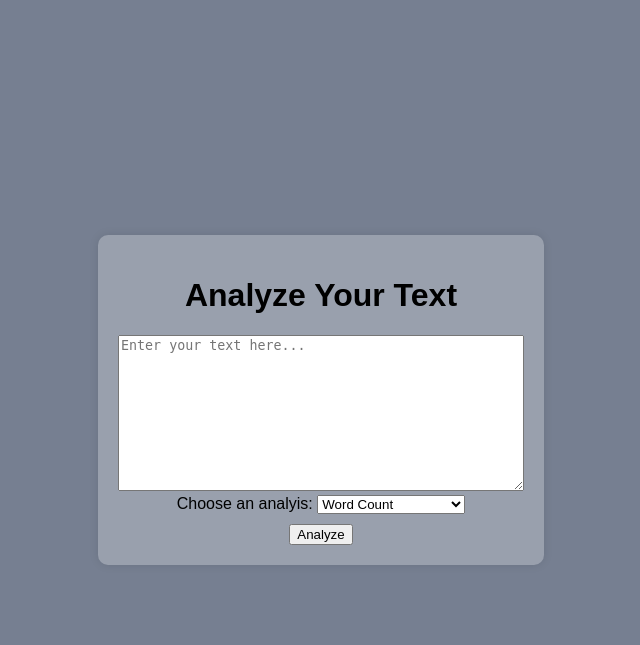
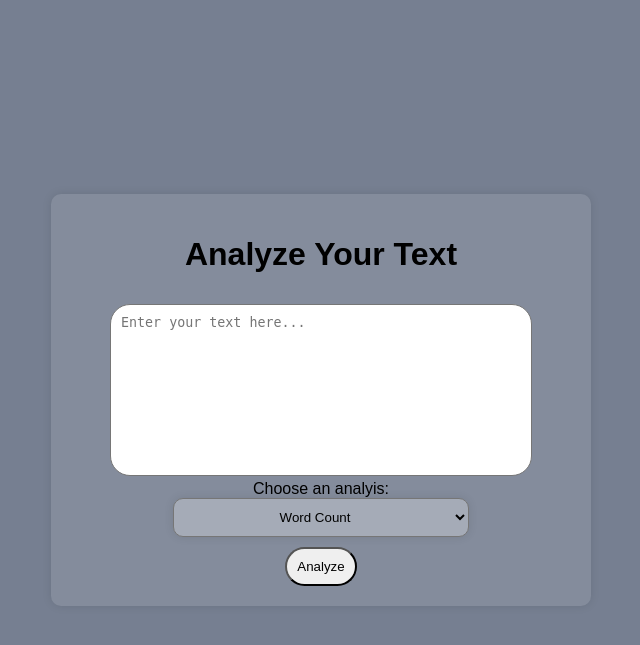
Before and after one commit to pseudoDjnn/bookbot, a Flask app: page / in a window 1280 px wide. Shown: the top 645 px of the page, without its empty margins (319-959 px from the left). Run offline with Flask 3, Linux system fonts and the light colour scheme.

Commit message:
css mods just now

```diff
--- a/static/css/style.css
+++ b/static/css/style.css
@@ -10,18 +10,43 @@ body {
 }
 
 .container {
+  display: flex;
+  flex-direction: column;
+  align-items: center;
   text-align: center;
-  background: rgba(255, 255, 255, 0.254);
+  background: rgba(255, 255, 255, 0.101);
   padding: 20px;
   border-radius: 10px;
   box-shadow: 0px 0px 10px rgba(0, 0, 0, 0.1);
+  width: 90%;
+  max-width: 500px;
+
+}
+
+.select-container {
+  /* display: flex; */
+  /* flex-direction: column; */
+  align-items: center;
+  text-align: center;
+  background: rgba(255, 255, 255, 0.271);
+  padding: 10px;
+  border-radius: 10px;
+  box-shadow: 0px 0px 10px rgba(0, 0, 0, 0.1);
+  width: 70%;
+  max-width: 500px;
 }
 
 textarea {
   width: 100%;
   max-width: 400px;
+  border-radius: 20px;
+  padding: 10px;
+  margin-top: 10px;
+  resize: none;
 }
 
 button {
+  padding: 10px;
+  border-radius: 20px;
   margin-top: 10px;
 }
--- a/templates/index.html
+++ b/templates/index.html
@@ -10,11 +10,11 @@
   <div class="container">
 
     <h1>Analyze Your Text</h1>
-    <form action="/analyze/" method="POST">
+    <form  action="/analyze/" method="POST">
       <textarea name="text" rows="10" cols="50" placeholder="Enter your text here..."></textarea>
       <br>
       <label for="analysis_type">Choose an analyis:</label>
-      <select name="analysis_type" id="analysis_type">
+      <select class="select-container" name="analysis_type" id="analysis_type">
         <option value="word_count">Word Count</option>
         <option value="word_count_2">Word Count 2.0</option>
         <option value="char_count">Character Count</option>
```
